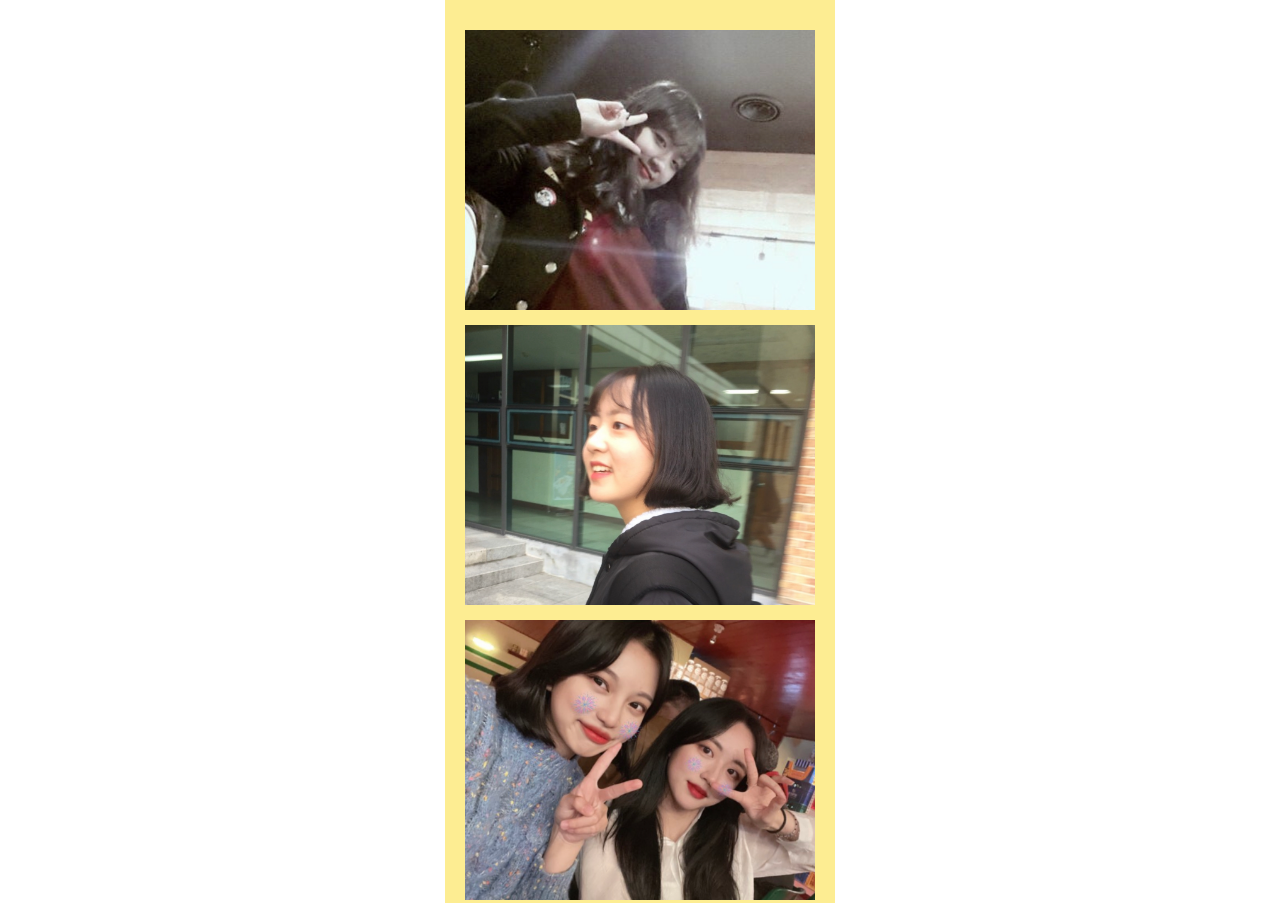
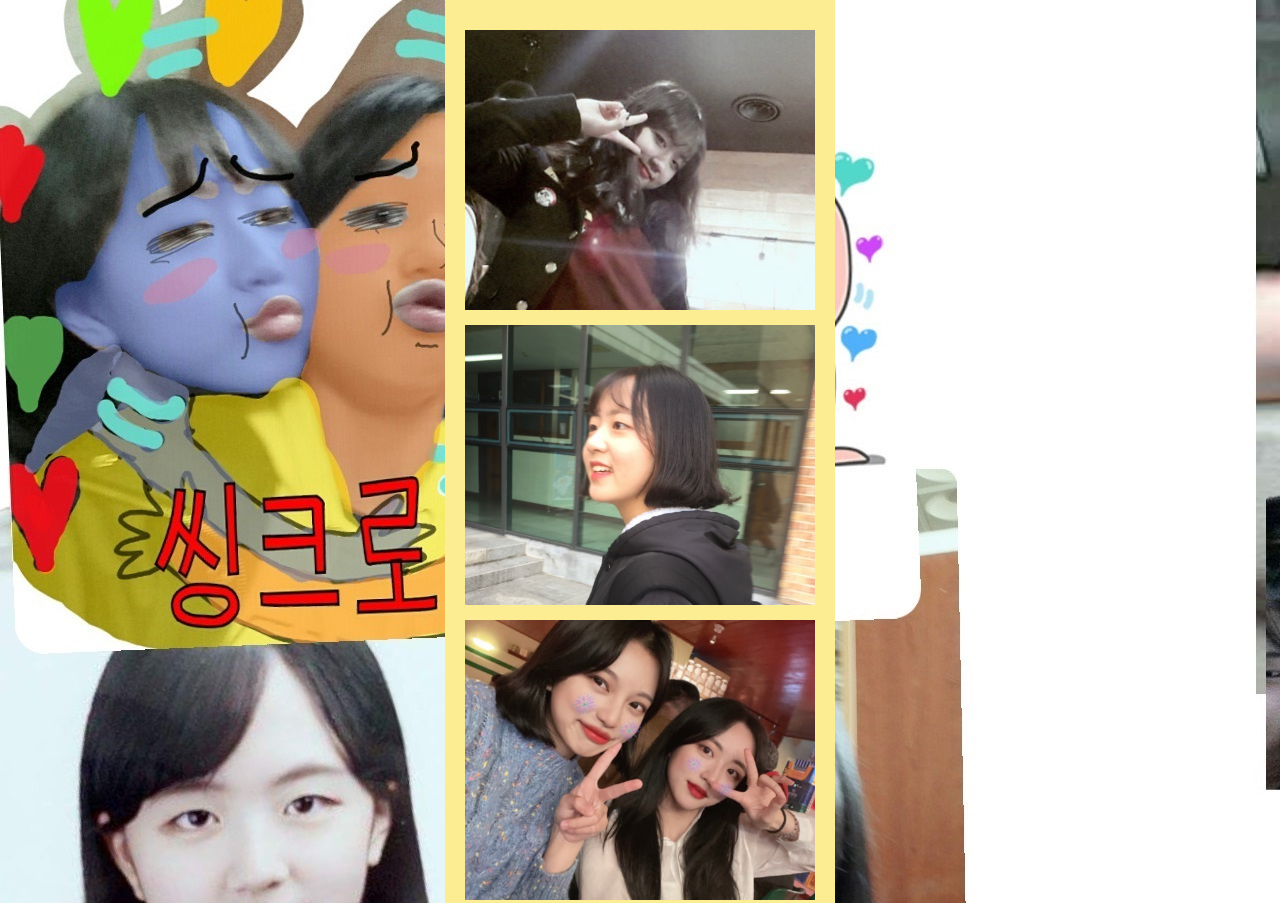
Before and after one commit to SimbaHong/cone, a plain HTML site: page index.html in a window 1280 px wide. Shown: the top 903 px of the page. Drawn offline with Linux system fonts and the light colour scheme; a web font is replaced by a local one.

Commit message:
Update index.html

```diff
--- a/index.html
+++ b/index.html
@@ -20,7 +20,7 @@
 	        margin: 0;
 	        display: flex;
 	        justify-content: center;
-	        background-image: url("./background.png");
+	        background-image: url("./background.jpg");
         }
 
         .container {
```
